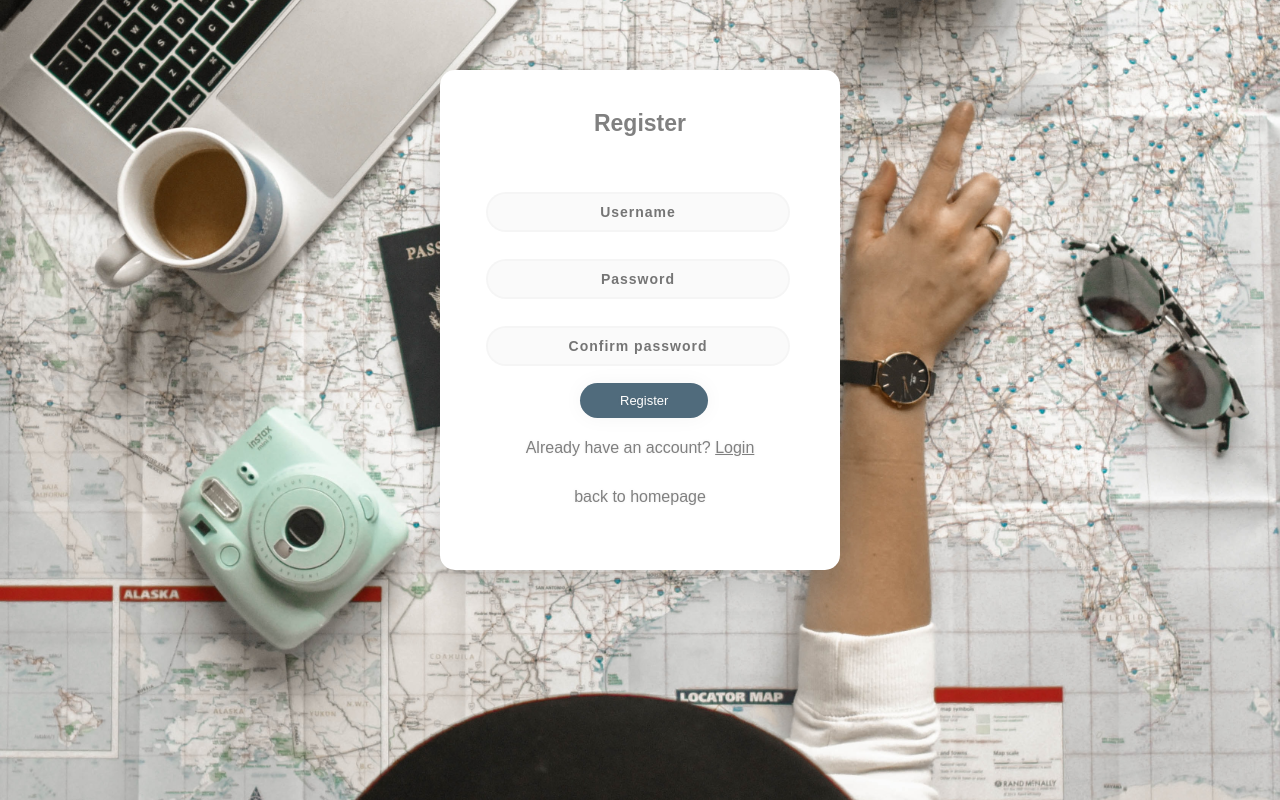
After one commit to 3mullz61/COM710_project, a PHP site: page /register.html in a window 1280 px wide. The commit adds this page. Run offline with PHP 8.4, Linux system fonts and the light colour scheme.

Commit message:
login & register

```diff
--- a/index.html
+++ b/index.html
@@ -27,7 +27,6 @@
               <div class="menu-icons open">
                   <i class="icon ion-md-menu"></i>
               </div>
-
               <ul class="nav-list">
                 <div class="menu-icons close">
                     <i class="icon ion-md-close"></i>
@@ -45,7 +44,7 @@
                     <a href="#" class="nav-link">About</a>
                 </li>
                 <li class="nav-item">
-                    <a href="#" class="nav-link">Login</a>
+                    <a href="login.html" class="nav-link">Login</a>
                 </li>
               </ul>
             </nav>
--- /dev/null
+++ b/register.html
@@ -0,0 +1,22 @@
+<!doctype html>
+<html>
+<head>
+<meta charset="utf-8">
+<title>Register</title>
+	<link rel="stylesheet" href="styles.css">
+</head>
+
+<body class="body-color">
+	<div class="main">
+    <h1 class="sign" align="center">Register</h1>
+    <form class="form1">
+      <input class="un " type="text" align="center" placeholder="Username">
+      <input class="pass" type="password" align="center" placeholder="Password">
+	<input class="pass" type="password" align="center" placeholder="Confirm password">
+      <a class="submit" align="center">Register</a>
+		<p class="forgot" align="center">Already have an account? <a href="login.html" style="text-decoration:underline"/>Login</p>
+			<p class="forgot" align="center"><a href="index.html"/>back to homepage</p>
+		</form>
+		</div>
+</body>
+</html>
--- a/styles.css
+++ b/styles.css
@@ -15,7 +15,9 @@ html {
 }
 
 a{
-    text-decoration: none ;
+    	text-shadow: 0px 0px 3px rgba(117, 117, 117, 0.12);
+        color: grey;
+        text-decoration: none
 }
 
 ul{
@@ -367,11 +369,11 @@ footer{
 
 @media screen and (mid-width: 700px){
     header{
-        height: 8rem;
+        height: 130px;
     }
 
     .nav-brand{
-        width: 10.5rem;
+        width: 150px;
     }
 
     .nav-list{
@@ -454,3 +456,106 @@ footer{
         height: 75vh;
     }
 }
+
+/*---------------------------------------------------------LOGIN & REGISTER----------------------------------*/
+.main {
+        background-color: #FFFFFF;
+        width: 400px;
+        height: 500px;
+        margin: 7em auto;
+        border-radius: 1.5em;
+        box-shadow: 0px 11px 35px 2px rgba(0, 0, 0, 0.14);
+    }
+
+.body-color {
+        background-color: #F3EBF6;
+		background-image: url("images/login-registerBG.jpg");
+		background-size: cover;
+		background-position: center;
+}
+
+    .sign {
+        padding-top: 40px;
+        color:grey;
+        font-family: 'Ubuntu', sans-serif;
+        font-weight: bold;
+        font-size: 23px;
+    }
+
+    .un {
+    width: 76%;
+    color: rgb(38, 50, 56);
+    font-weight: 700;
+    font-size: 14px;
+    letter-spacing: 1px;
+    background: rgba(136, 126, 126, 0.04);
+    padding: 10px 20px;
+    border: none;
+    border-radius: 20px;
+    outline: none;
+    box-sizing: border-box;
+    border: 2px solid rgba(0, 0, 0, 0.02);
+    margin-bottom: 50px;
+    margin-left: 46px;
+    text-align: center;
+    margin-bottom: 27px;
+    font-family: 'Ubuntu', sans-serif;
+    }
+
+    form.form1 {
+        padding-top: 40px;
+    }
+
+    .pass {
+            width: 76%;
+    color: rgb(38, 50, 56);
+    font-weight: 700;
+    font-size: 14px;
+    letter-spacing: 1px;
+    background: rgba(136, 126, 126, 0.04);
+    padding: 10px 20px;
+    border: none;
+    border-radius: 20px;
+    outline: none;
+    box-sizing: border-box;
+    border: 2px solid rgba(0, 0, 0, 0.02);
+    margin-bottom: 50px;
+    margin-left: 46px;
+    text-align: center;
+    margin-bottom: 27px;
+    font-family: 'Ubuntu', sans-serif;
+    }
+
+
+    .un:focus, .pass:focus {
+        border: 2px solid rgba(0, 0, 0, 0.18) !important;
+
+    }
+
+    .submit {
+      cursor: pointer;
+        border-radius: 5em;
+        color: #fff;
+        background-color: #506b7c;
+        border: 0;
+        padding-left: 40px;
+        padding-right: 40px;
+        padding-bottom: 10px;
+        padding-top: 10px;
+        font-family: 'Ubuntu', sans-serif;
+        margin-left: 35%;
+        font-size: 13px;
+        box-shadow: 0 0 20px 1px rgba(0, 0, 0, 0.04);
+    }
+
+    .forgot {
+        text-shadow: 0px 0px 3px rgba(117, 117, 117, 0.12);
+        color:grey;
+        padding-top: 15px;
+    }
+
+@media (max-width: 600px) {
+        .main {
+            border-radius: 0px;
+        }
+}
```
Also changed, not shown: login.html (added, +21 -0 lines), images/login-registerBG.jpg (added).
